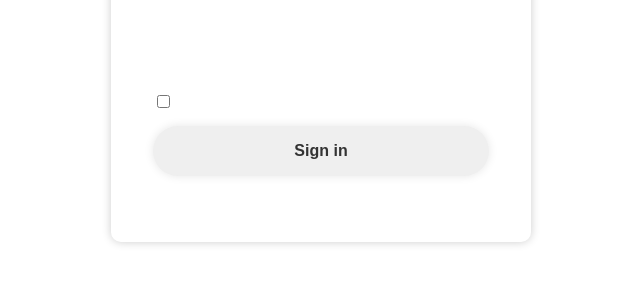
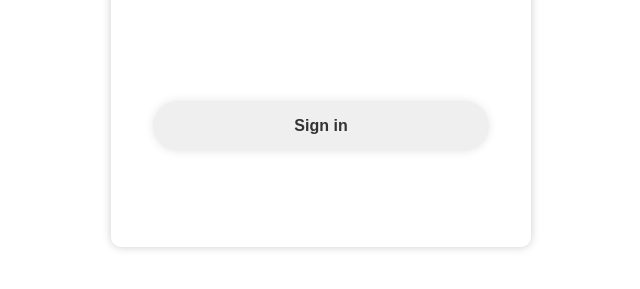
Before and after one commit to Hoapooh/TOFU-shop, a plain HTML site: page login.html in a window 1280 px wide. Shown: the part 365-654 px from the top of the page, without its empty margins (319-959 px from the left). Drawn offline with nearby package versions, Linux system fonts and the light colour scheme.

Commit message:
add favicon to admin page - change login layout with admin link

```diff
--- a/css/login.css
+++ b/css/login.css
@@ -82,7 +82,7 @@ a {
     transform: translateY(-50%);
     font-size: 20px;
 }
-
+/*
 .remember-forgot {
     display: flex;
     justify-content: space-between;
@@ -101,7 +101,7 @@ a {
 
 .remember-forgot label input {
     margin-right: 4px;
-}
+} */
 
 .btn {
     color: #333;
@@ -122,6 +122,10 @@ a {
     margin-top: 20px;
 }
 
+.register-link p + p {
+    margin-top: 15px;
+}
+
 .register-link p a {
     color: #fff;
     font-weight: 600;
--- a/login.html
+++ b/login.html
@@ -59,13 +59,16 @@
                     <input type="password" placeholder="Password" required id="myPassword" />
                     <i class="bx bxs-lock" onclick="showPassword()" id="lock"></i>
                 </div>
-                <div class="remember-forgot">
+
+                <!-- Remember and forgot password features -->
+                <!-- <div class="remember-forgot">
                     <label><input type="checkbox" name="" id="" />Remember me</label>
                     <a href="" class="forgot">Forgot password?</a>
-                </div>
+                </div> -->
                 <input type="submit" value="Sign in" class="btn" />
 
                 <div class="register-link">
+                    <p>Are you an admin? <a href="./admin/index.html">Go here</a></p>
                     <p>New to TOFU? <a href="#!">Create an account</a></p>
                 </div>
             </form>
```
Also changed, not shown: admin/index.html (+19 -0 lines).
